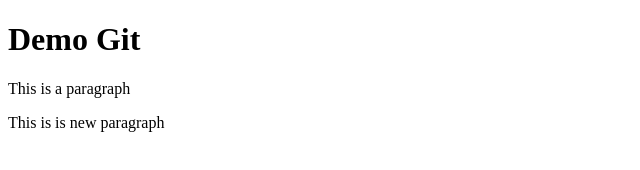
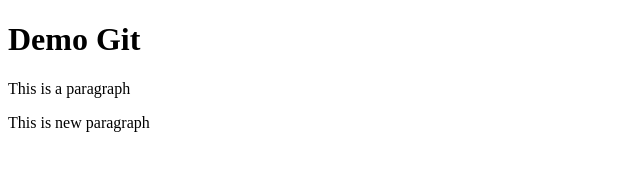
Before and after one commit to b6430300781/web-app, a plain HTML site: page index.html in a window 1280 px wide. Shown: the full height of the page, 0-640 px from the left. Drawn offline with Linux system fonts and the light colour scheme.

Commit message:
delete one word

```diff
--- a/index.html
+++ b/index.html
@@ -6,6 +6,6 @@
         <body>
             <h1>Demo Git</h1>
             <p>This is a paragraph</p>
-            <p>This is is new paragraph</p>
+            <p>This is new paragraph</p>
         </body>
 </html>
```
